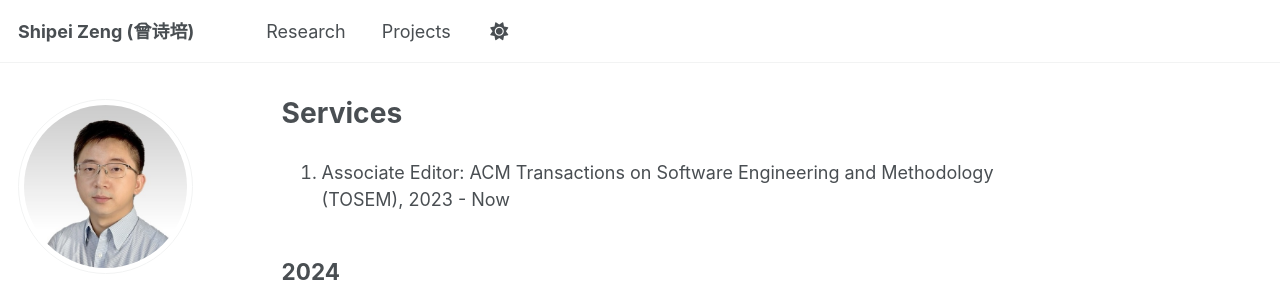
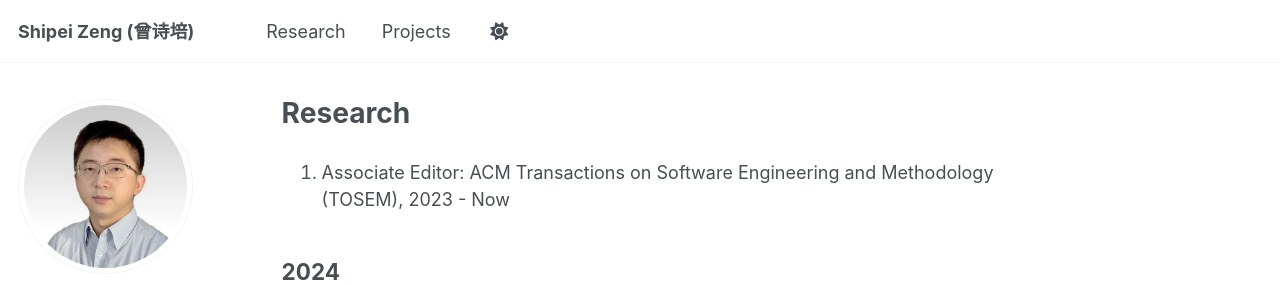
Before and after one commit to shipei-zeng/shipei-zeng.github.io, a Jekyll site: the page built from _pages/research.md, in a window 1280 px wide and 900 px high. Shown: the top 285 px of the window. Built offline with Jekyll 4.4.1, drawn with Linux system fonts in a browser that asks for light colours; a script that is not in the unit is left out.

Commit message:
Update research.md

```diff
--- a/_pages/research.md
+++ b/_pages/research.md
@@ -1,6 +1,6 @@
 ---
-permalink: /services/
-title: "Services"
+permalink: /research/
+title: "Research"
 ---
 1. Associate Editor: ACM Transactions on Software Engineering and Methodology (TOSEM), 2023 - Now
 
```
